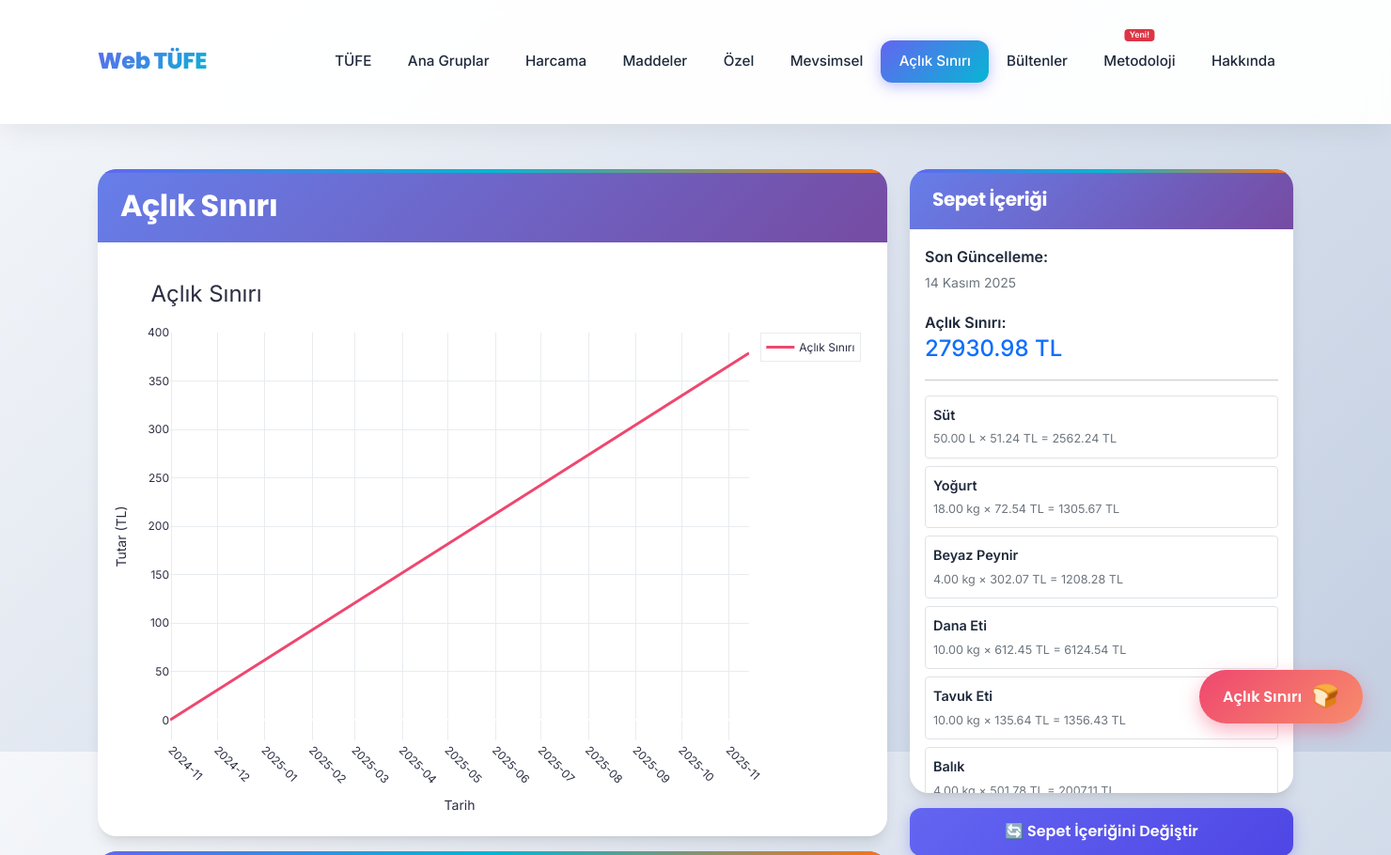
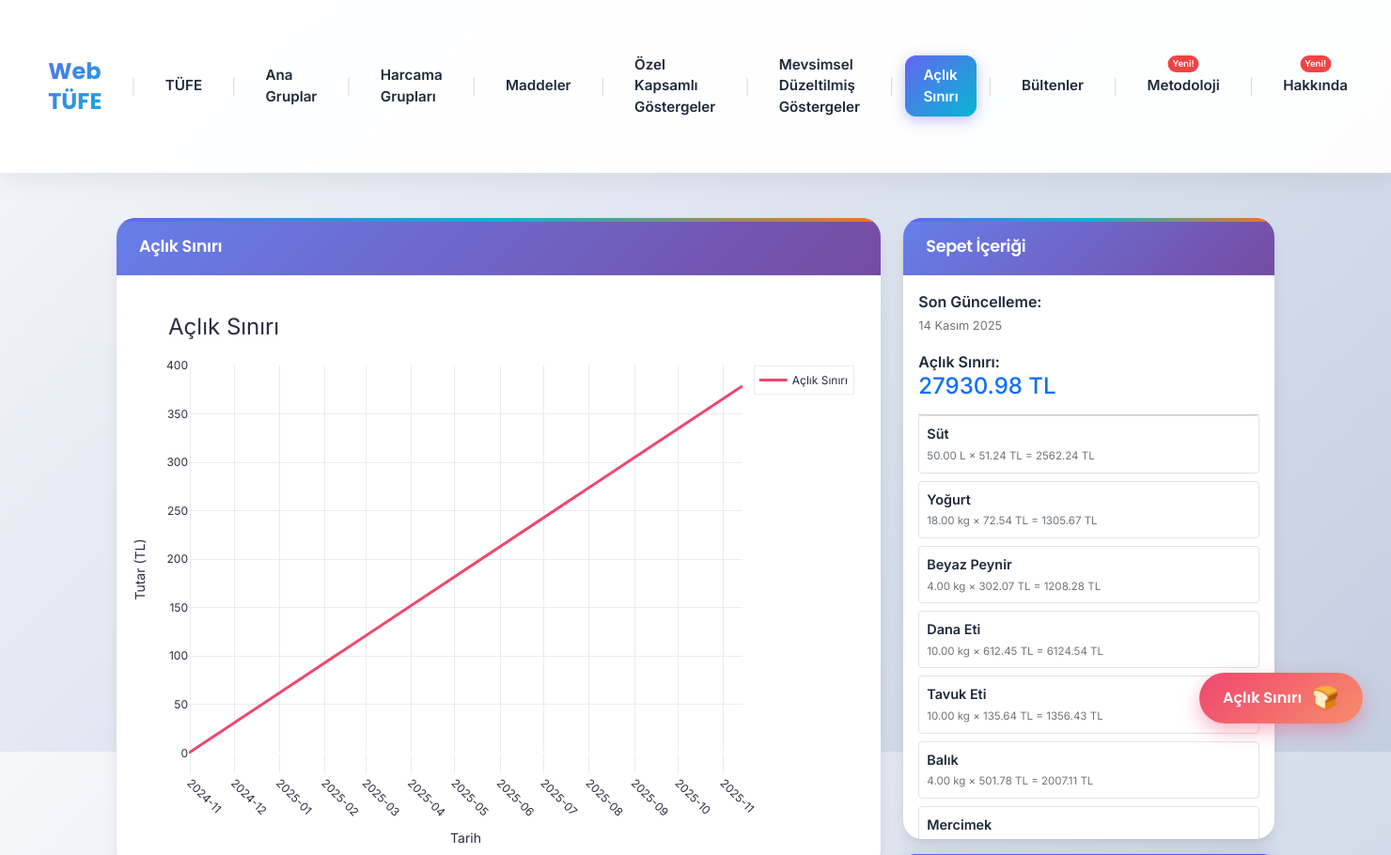
Before and after one commit to kaboya19/web-tufe-flask, a Flask app: page /aclik-siniri in a window 1480 px wide. Shown: the top 910 px of the page at 94% size. Run offline with Flask 3, Linux system fonts and the light colour scheme; some libraries are stand-ins or nearby versions.

Commit message:
Update base.html

```diff
--- a/templates/base.html
+++ b/templates/base.html
@@ -14,6 +14,7 @@
     <title>Web TÜFE</title>
     <script async src="https://pagead2.googlesyndication.com/pagead/js/adsbygoogle.js?client=ca-pub-5889238450559775"
         crossorigin="anonymous"></script>
+    <script src="https://cdn.tailwindcss.com"></script>
     <link href="https://cdn.jsdelivr.net/npm/bootstrap@5.1.3/dist/css/bootstrap.min.css" rel="stylesheet">
     <link href="https://fonts.googleapis.com/css2?family=Poppins:wght@400;500;600;700;800&family=Inter:wght@300;400;500;600&display=swap" rel="stylesheet">
     <style>
@@ -53,52 +54,31 @@
             letter-spacing: -0.02em;
         }
 
-        .navbar {
-            background: rgba(255, 255, 255, 0.95);
-            backdrop-filter: blur(10px);
-            box-shadow: 0 4px 30px rgba(0, 0, 0, 0.08);
-            border-bottom: 1px solid rgba(255, 255, 255, 0.18);
-            padding: 1rem 0;
-        }
-
-        .navbar-brand {
-            font-family: 'Poppins', sans-serif;
-            font-weight: 800;
-            font-size: 1.5rem;
+        .gradient-text {
             background: linear-gradient(135deg, var(--primary-color), var(--secondary-color));
             -webkit-background-clip: text;
             -webkit-text-fill-color: transparent;
             background-clip: text;
-            letter-spacing: -0.02em;
-            position: relative;
         }
 
-        .navbar-brand::after {
-            content: '';
-            position: absolute;
-            bottom: -5px;
-            left: 0;
-            width: 0;
-            height: 3px;
-            background: linear-gradient(90deg, var(--primary-color), var(--secondary-color));
-            transition: width 0.3s ease;
-            border-radius: 2px;
+        header {
+            background: rgba(255, 255, 255, 0.95);
+            backdrop-filter: blur(10px);
+            box-shadow: 0 4px 30px rgba(0, 0, 0, 0.08);
         }
 
-        .navbar-brand:hover::after {
-            width: 100%;
-        }
-
-        .nav-link {
+        .nav-link-modern {
             color: var(--text-color) !important;
             font-weight: 500;
             padding: 0.6rem 1.2rem !important;
             border-radius: 12px;
             position: relative;
             font-size: 0.95rem;
+            transition: all 0.3s ease;
+            display: inline-block;
         }
 
-        .nav-link::before {
+        .nav-link-modern::before {
             content: '';
             position: absolute;
             top: 0;
@@ -112,30 +92,26 @@
             transition: opacity 0.3s ease;
         }
 
-        .nav-link:hover {
+        .nav-link-modern:hover {
             color: white !important;
             transform: translateY(-2px);
+            text-decoration: none;
         }
 
-        .nav-link:hover::before {
+        .nav-link-modern:hover::before {
             opacity: 1;
         }
 
-        .nav-link.active {
+        .nav-link-modern.text-indigo-600 {
             color: white !important;
             background: linear-gradient(135deg, var(--primary-color), var(--secondary-color));
             box-shadow: 0 4px 15px rgba(99, 102, 241, 0.4);
         }
 
-        .dropdown-item.active {
-            background: linear-gradient(135deg, var(--primary-color), var(--secondary-color));
-            color: white;
+        .nav-link-modern.text-indigo-600::before {
+            opacity: 1;
         }
 
-        .dropdown-item:hover {
-            background-color: #f1f5f9;
-            transform: translateX(5px);
-        }
 
         .container {
             padding: 1.5rem;
@@ -318,22 +294,6 @@
                 padding: 0.75rem;
             }
 
-            .navbar-brand {
-                font-size: 1.25rem;
-            }
-
-            .nav-link {
-                padding: 0.5rem 1rem !important;
-                font-size: 0.9rem;
-            }
-
-            .navbar-nav {
-                flex-wrap: wrap;
-            }
-
-            .nav-item {
-                margin-bottom: 0.25rem;
-            }
 
             .card {
                 margin-bottom: 1rem;
@@ -415,14 +375,6 @@
                 padding: 0.5rem;
             }
 
-            .navbar-brand {
-                font-size: 1.1rem;
-            }
-
-            .nav-link {
-                font-size: 0.85rem;
-                padding: 0.4rem 0.8rem !important;
-            }
 
             .card-header {
                 font-size: 0.95rem;
@@ -524,59 +476,50 @@
 </head>
 
 <body>
-    <nav class="navbar navbar-expand-lg navbar-light">
-        <div class="container">
-            <a class="navbar-brand" href="{{ url_for('ana_sayfa') }}">Web TÜFE</a>
-            <button class="navbar-toggler" type="button" data-bs-toggle="collapse" data-bs-target="#navbarNav">
-                <span class="navbar-toggler-icon"></span>
-            </button>
-            <div class="collapse navbar-collapse" id="navbarNav">
-                <ul class="navbar-nav ms-auto">
-                    <li class="nav-item">
-                        <a class="nav-link {% if active_page == 'tufe' %}active{% endif %}"
-                            href="{{ url_for('tufe') }}">TÜFE</a>
-                    </li>
-                    <li class="nav-item">
-                        <a class="nav-link {% if active_page == 'ana_gruplar' %}active{% endif %}"
-                            href="{{ url_for('ana_gruplar') }}">Ana Gruplar</a>
-                    </li>
-                    <li class="nav-item">
-                        <a class="nav-link {% if active_page == 'harcama_gruplari' %}active{% endif %}"
-                            href="{{ url_for('harcama_gruplari') }}">Harcama</a>
-                    </li>
-                    <li class="nav-item">
-                        <a class="nav-link {% if active_page == 'maddeler' %}active{% endif %}"
-                            href="{{ url_for('maddeler') }}">Maddeler</a>
-                    </li>
-                    <li class="nav-item">
-                        <a class="nav-link {% if active_page == 'ozel_kapsamli_gostergeler' %}active{% endif %}"
-                            href="{{ url_for('ozel_kapsamli_gostergeler') }}">Özel</a>
-                    </li>
-                    <li class="nav-item">
-                        <a class="nav-link {% if active_page == 'mevsimsel_duzeltilmis_gostergeler' %}active{% endif %}"
-                            href="{{ url_for('mevsimsel_duzeltilmis_gostergeler') }}">Mevsimsel</a>
-                    </li>
-                    <li class="nav-item">
-                        <a class="nav-link {% if active_page == 'aclik_siniri' %}active{% endif %}"
-                            href="{{ url_for('aclik_siniri') }}">Açlık Sınırı</a>
-                    </li>
-                    <li class="nav-item">
-                        <a class="nav-link {% if active_page == 'bultenler' %}active{% endif %}"
-                            href="{{ url_for('bultenler') }}">Bültenler</a>
-                    </li>
-                    <li class="nav-item" style="position: relative;">
-                        <a class="nav-link {% if active_page == 'metodoloji' %}active{% endif %}"
-                            href="{{ url_for('metodoloji') }}">Metodoloji</a>
-                        <span class="badge bg-danger text-white" style="position: absolute; top: -12px; left: 50%; transform: translateX(-50%); font-size: 0.55rem; padding: 2px 5px; white-space: nowrap;">Yeni!</span>
-                    </li>
-                    <li class="nav-item">
-                        <a class="nav-link {% if active_page == 'hakkinda' %}active{% endif %}"
-                            href="{{ url_for('hakkinda') }}">Hakkında</a>
-                    </li>
-                </ul>
+    <header>
+        <div class="w-full px-6 lg:px-8 py-5">
+            <div class="flex items-center space-x-3">
+                <a href="/" class="text-2xl font-bold gradient-text nav-link-modern" style="font-family: 'Poppins', sans-serif;">Web TÜFE</a>
+                <span class="text-gray-300 font-light">|</span>
+                <a href="/tufe"
+                    class="nav-link-modern font-semibold {% if active_page == 'tufe' %}text-indigo-600{% else %}text-gray-600 hover:text-indigo-600{% endif %}">TÜFE</a>
+                <span class="text-gray-300 font-light">|</span>
+                <a href="/ana-gruplar"
+                    class="nav-link-modern font-semibold {% if active_page == 'ana_gruplar' %}text-indigo-600{% else %}text-gray-600 hover:text-indigo-600{% endif %}">Ana
+                    Gruplar</a>
+                <span class="text-gray-300 font-light">|</span>
+                <a href="/harcama-gruplari"
+                    class="nav-link-modern font-semibold {% if active_page == 'harcama_gruplari' %}text-indigo-600{% else %}text-gray-600 hover:text-indigo-600{% endif %}">Harcama
+                    Grupları</a>
+                <span class="text-gray-300 font-light">|</span>
+                <a href="/maddeler"
+                    class="nav-link-modern font-semibold {% if active_page == 'maddeler' %}text-indigo-600{% else %}text-gray-600 hover:text-indigo-600{% endif %}">Maddeler</a>
+                <span class="text-gray-300 font-light">|</span>
+                <a href="/ozel-kapsamli-gostergeler"
+                    class="nav-link-modern font-semibold {% if active_page == 'ozel_kapsamli_gostergeler' %}text-indigo-600{% else %}text-gray-600 hover:text-indigo-600{% endif %}">Özel
+                    Kapsamlı Göstergeler</a>
+                <span class="text-gray-300 font-light">|</span>
+                <a href="/mevsimsel-duzeltilmis-gostergeler"
+                    class="nav-link-modern font-semibold {% if active_page == 'mevsimsel_duzeltilmis_gostergeler' %}text-indigo-600{% else %}text-gray-600 hover:text-indigo-600{% endif %}">Mevsimsel
+                    Düzeltilmiş Göstergeler</a>
+                <span class="text-gray-300 font-light">|</span>
+                <a href="/aclik-siniri"
+                    class="nav-link-modern font-semibold {% if active_page == 'aclik_siniri' %}text-indigo-600{% else %}text-gray-600 hover:text-indigo-600{% endif %}">Açlık Sınırı</a>
+                <span class="text-gray-300 font-light">|</span>
+                <a href="/bultenler" class="nav-link-modern font-semibold {% if active_page == 'bultenler' %}text-indigo-600{% else %}text-gray-600 hover:text-indigo-600{% endif %}">Bültenler</a>
+                <span class="text-gray-300 font-light">|</span>
+                <span style="position: relative; display: inline-block;">
+                    <a href="/metodoloji" class="nav-link-modern font-semibold {% if active_page == 'metodoloji' %}text-indigo-600{% else %}text-gray-600 hover:text-indigo-600{% endif %}">Metodoloji</a>
+                    <span style="position: absolute; top: -12px; left: 50%; transform: translateX(-50%); background-color: #ef4444; color: white; font-size: 0.6rem; padding: 2px 5px; border-radius: 9999px; font-weight: bold; white-space: nowrap;">Yeni!</span>
+                </span>
+                <span class="text-gray-300 font-light">|</span>
+                <span style="position: relative; display: inline-block;">
+                    <a href="/hakkinda" class="nav-link-modern font-semibold {% if active_page == 'hakkinda' %}text-indigo-600{% else %}text-gray-600 hover:text-indigo-600{% endif %}">Hakkında</a>
+                    <span style="position: absolute; top: -12px; left: 50%; transform: translateX(-50%); background-color: #ef4444; color: white; font-size: 0.6rem; padding: 2px 5px; border-radius: 9999px; font-weight: bold; white-space: nowrap;">Yeni!</span>
+                </span>
             </div>
         </div>
-    </nav>
+    </header>
 
     <!-- Floating Açlık Sınırı Button -->
     <a href="{{ url_for('aclik_siniri') }}" class="floating-aclik-siniri-btn" title="Açlık Sınırı">
```
